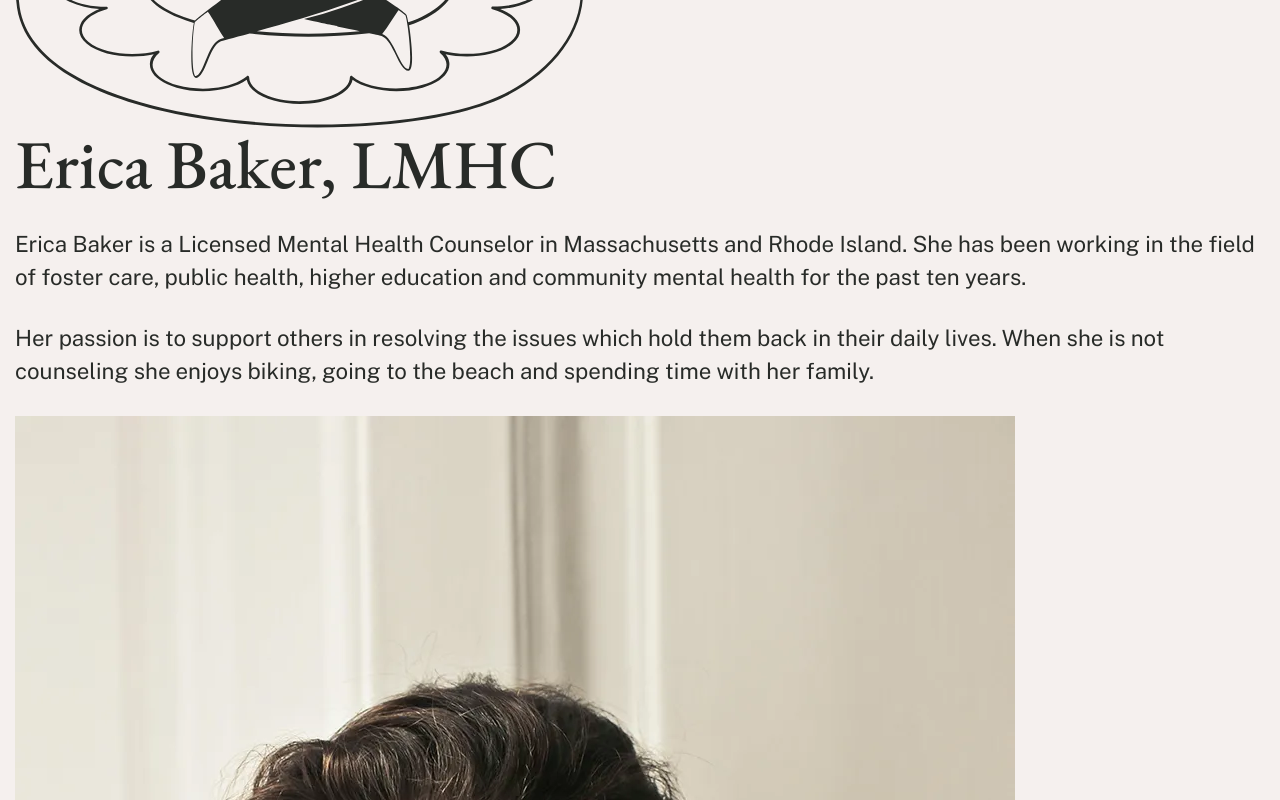
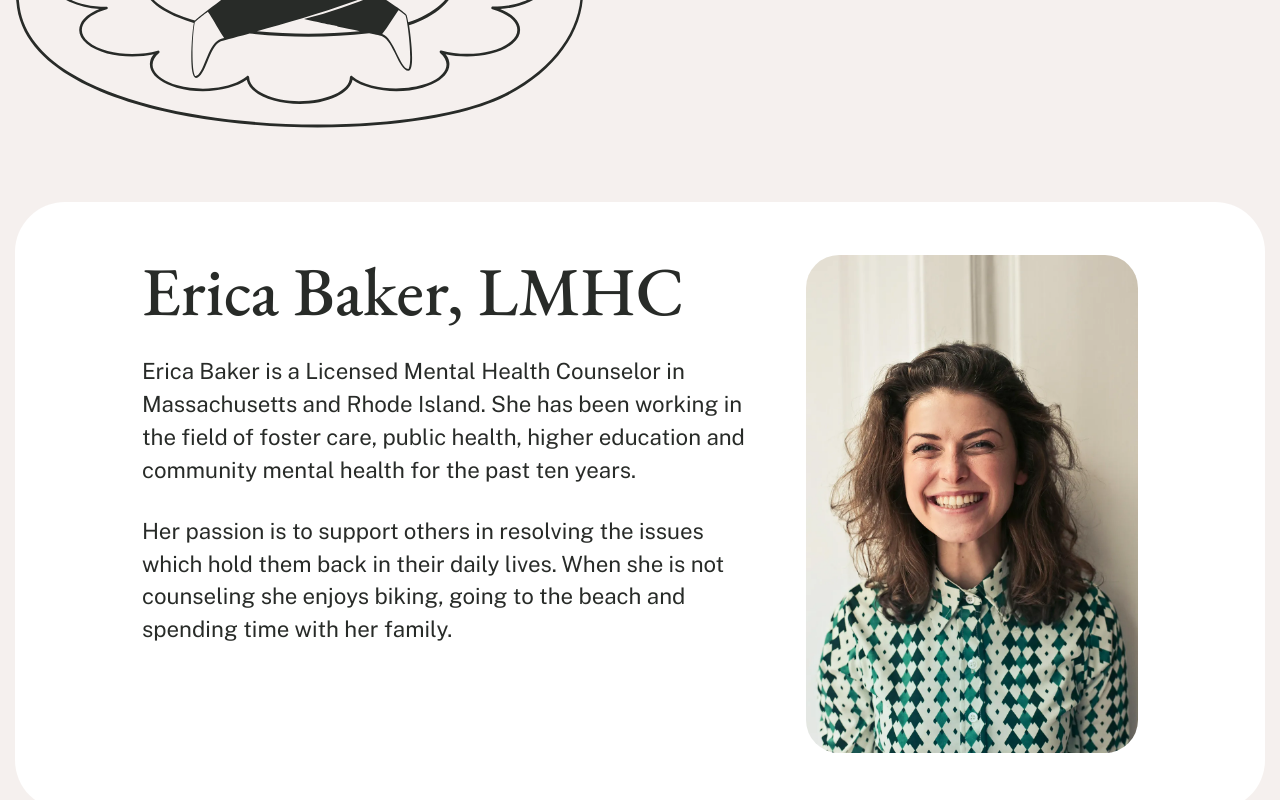
Before and after one commit to danbakerri/tired-of-band-aids, a plain HTML site: page index.html in a window 1280 px wide. Shown: the part 600-1400 px from the top of the page. Drawn offline with nearby package versions, Linux system fonts and the light colour scheme.

Commit message:
adding styles for the about and contat sections

```diff
--- a/css/styles.css
+++ b/css/styles.css
@@ -121,6 +121,7 @@ nav {
   display: flex;
   flex-direction: column;
   text-align: center;
+  margin-bottom: clamp(0.625rem, -0.7049rem + 6.6494vw, 5.4375rem);
 }
 
 .hero-image {
@@ -156,3 +157,32 @@ nav {
     margin-inline: clamp(0rem, -0.829rem + 4.1451vw, 3rem);
   }
 }
+/**********************************
+            About styles
+***********************************/
+.about,
+.contact {
+  background: #fff;
+  padding: clamp(1.25rem, 0.5592rem + 3.4542vw, 3.75rem)
+    clamp(0.9375rem, -1.3941rem + 11.658vw, 9.375rem);
+  border-radius: 50px;
+  display: flex;
+  flex-direction: column;
+  margin-bottom: clamp(0.625rem, -0.7049rem + 6.6494vw, 5.4375rem);
+}
+.about-img img {
+  border-radius: 33px;
+}
+@media screen and (min-width: 834px) {
+  .about,
+  .contact {
+    flex-direction: row;
+    gap: 3rem;
+  }
+  .about-img {
+    flex-basis: 35%;
+  }
+  .about-text {
+    flex-basis: 65%;
+  }
+}
```
